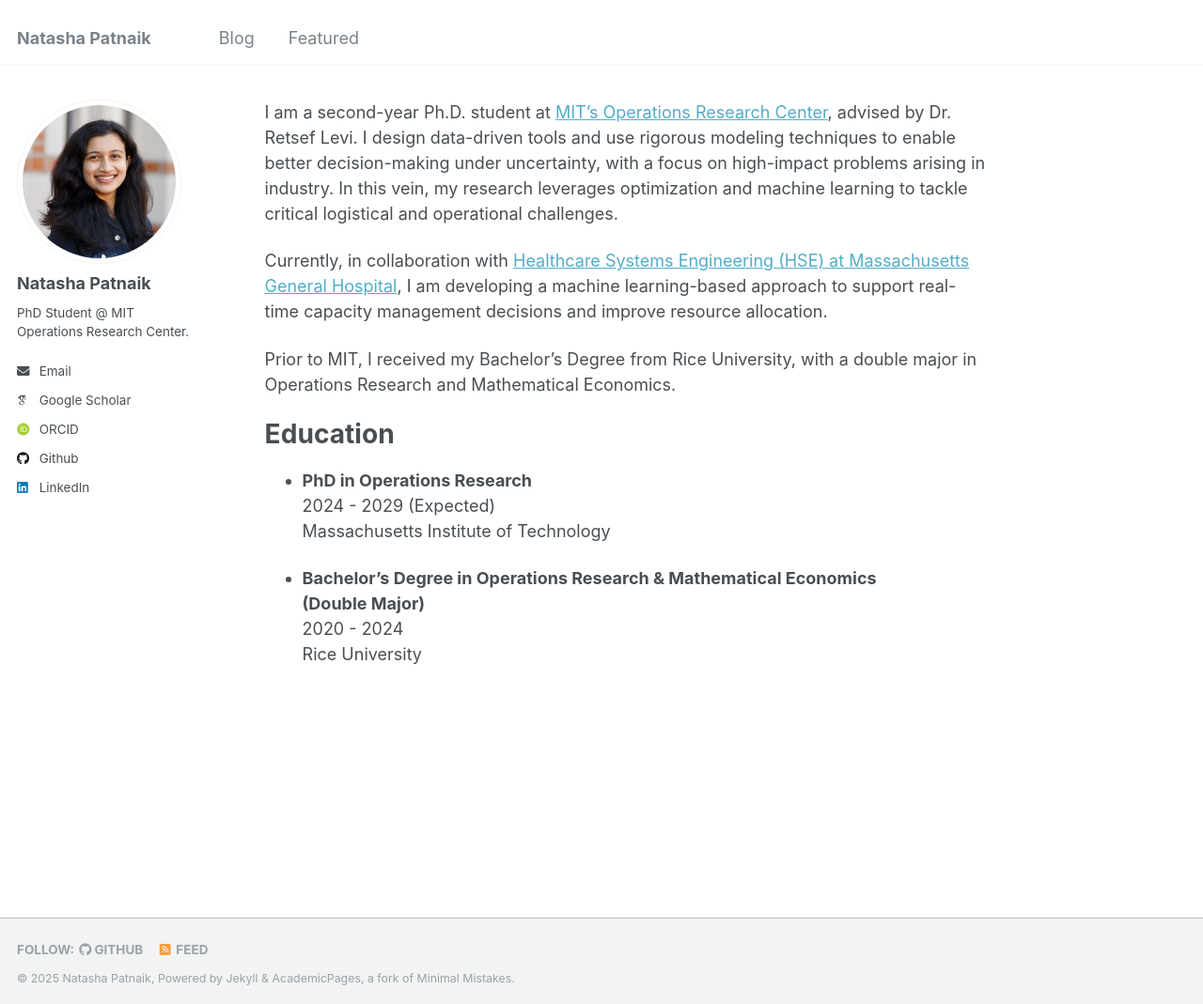
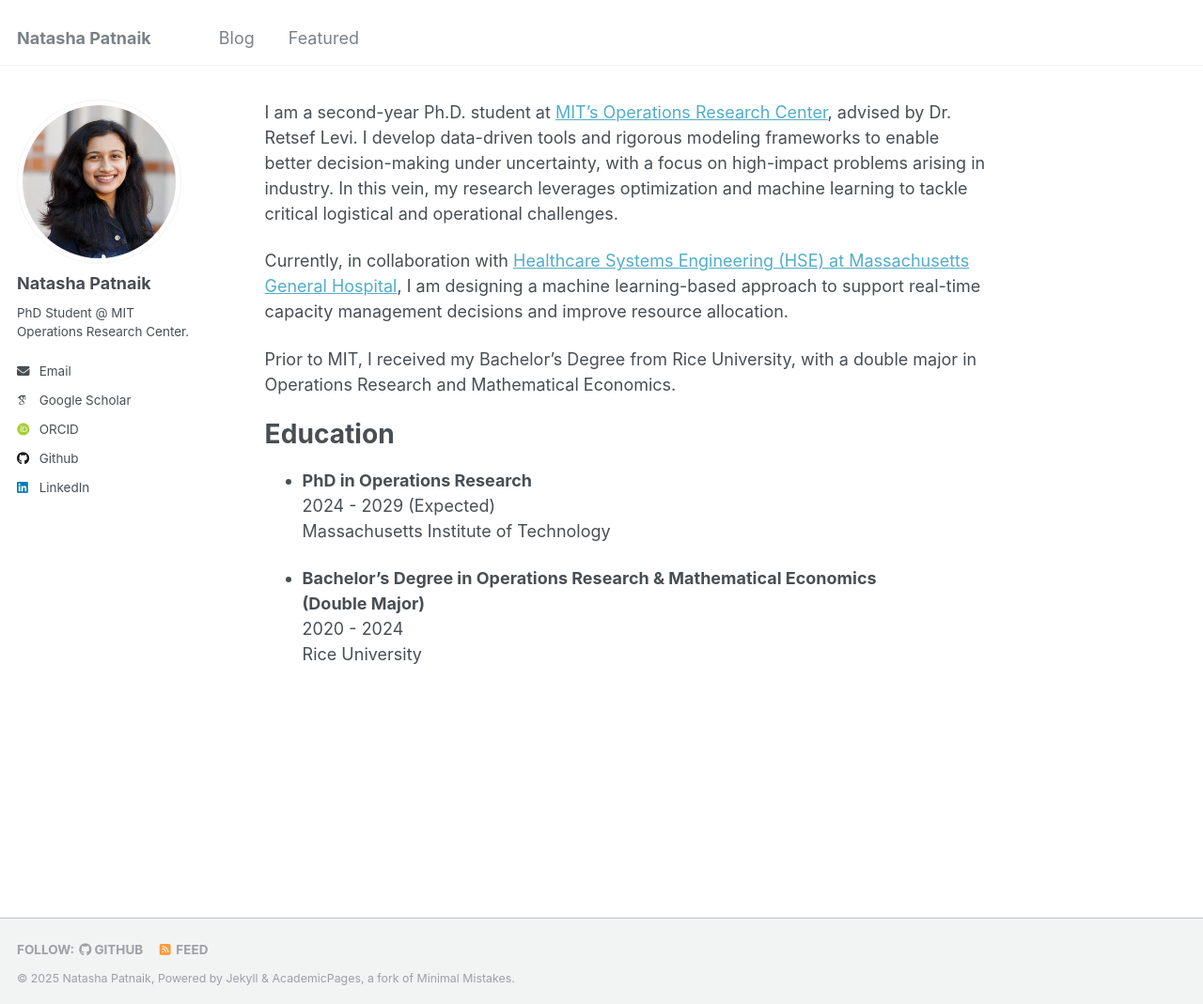
Before and after one commit to natasha-patnaik-321/natasha-patnaik-321.github.io, a Jekyll site: the page built from _pages/about.md, in a window 1280 px wide and 1069 px high. Shown: the whole window at 94% size. Built offline with Jekyll 4.4.1, drawn with Linux system fonts in a browser that asks for light colours; some web fonts are replaced.

Commit message:
Update about.md

```diff
--- a/_pages/about.md
+++ b/_pages/about.md
@@ -6,9 +6,9 @@ redirect_from:
   - /about.html
 ---
 
-I am a second-year Ph.D. student at [MIT's Operations Research Center](https://orc.mit.edu/), advised by Dr. Retsef Levi. I design data-driven tools and use rigorous modeling techniques to enable better decision-making under uncertainty, with a focus on high-impact problems arising in industry. In this vein, my research leverages optimization and machine learning to tackle critical logistical and operational challenges.
+I am a second-year Ph.D. student at [MIT's Operations Research Center](https://orc.mit.edu/), advised by Dr. Retsef Levi. I develop data-driven tools and rigorous modeling frameworks to enable better decision-making under uncertainty, with a focus on high-impact problems arising in industry. In this vein, my research leverages optimization and machine learning to tackle critical logistical and operational challenges.
 
-Currently, in collaboration with [Healthcare Systems Engineering (HSE) at Massachusetts General Hospital](https://www.massgeneral.org/research/healthcare-systems-engineering), I am developing a machine learning-based approach to support real-time capacity management decisions and improve resource allocation.
+Currently, in collaboration with [Healthcare Systems Engineering (HSE) at Massachusetts General Hospital](https://www.massgeneral.org/research/healthcare-systems-engineering), I am designing a machine learning-based approach to support real-time capacity management decisions and improve resource allocation.
 
 Prior to MIT, I received my Bachelor's Degree from Rice University, with a double major in Operations Research and Mathematical Economics.
 
```
